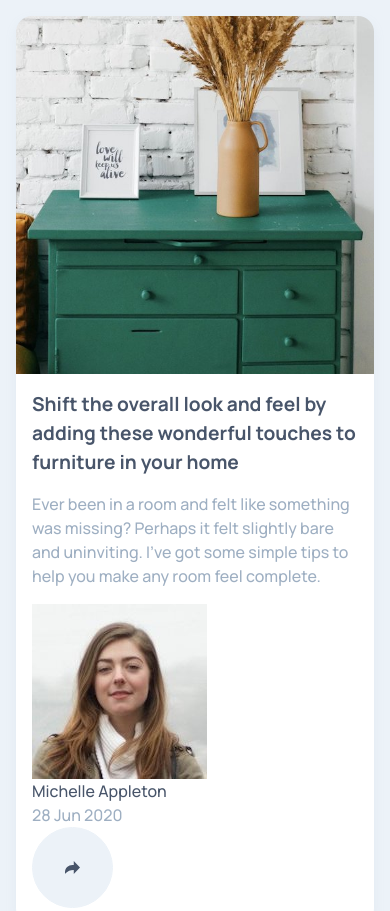
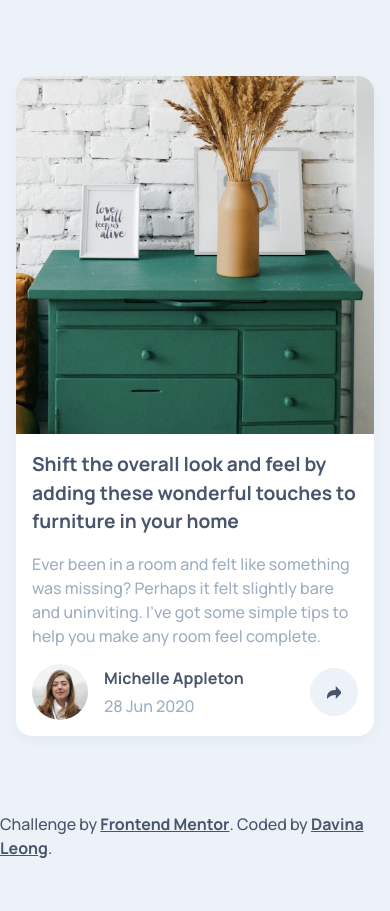
Before and after one commit to davinaleong/fem-article-preview-component, a website built with Vite: page index.html in a window 390 px wide. Shown: the top 911 px of the page. After the commit the page ends 876 px from the top, so only its background shows below. Built offline with nearby package versions, Linux system fonts and the light colour scheme.

Commit message:
Styled for mobile

```diff
--- a/index.html
+++ b/index.html
@@ -44,10 +44,10 @@
           </p>
         </div>
         <div class="card__footer | bg-gray-50 px-400 pt-200 pb-400">
-          <img src="./images/avatar-michelle.jpg" alt="" class="card__avatar" />
-          <p>Michelle Appleton</p>
-          <p class="text-primary-300">28 Jun 2020</p>
-          <div class="card__buttons">
+          <img src="./images/avatar-michelle.jpg" alt="" class="card__footer__avatar" />
+          <p class="card_footer_name | fw-bold">Michelle Appleton</p>
+          <p class="card__footer__date | text-primary-300">28 Jun 2020</p>
+          <div class="card__footer__buttons">
             <button class="btn btn-icon">
               <svg xmlns="http://www.w3.org/2000/svg" width="15" height="13">
                 <path
--- a/styles/main.css
+++ b/styles/main.css
@@ -235,6 +235,7 @@
   --btn-hover-clr: var(--clr-gray-50);
   --btn-hover-bg-clr: var(--clr-primary-500);
   --btn-hover-border-clr: var(--clr-primary-500);
+  --btn-padding: var(--size-400);
 
   aspect-ratio: 1/1;
   border-radius: 50%;
@@ -260,6 +261,28 @@
   width: 100%;
   aspect-ratio: 1/1;
   object-fit: cover;
+}
+
+.card__footer {
+  display: grid;
+  grid-template-columns: 3.5em auto 3em;
+  grid-template-rows: 1fr 1fr;
+  gap: 0 var(--size-400);
+  align-items: center;
+}
+
+.card__footer__avatar {
+  grid-column: 1;
+  grid-row: 1 / -1;
+  width: 100%;
+  aspect-ratio: 1/1;
+  object-fit: cover;
+  border-radius: 50%;
+}
+
+.card__footer__buttons {
+  grid-column: 3;
+  grid-row: 1 / -1;
 }
 
 /** Content - End **/
```
